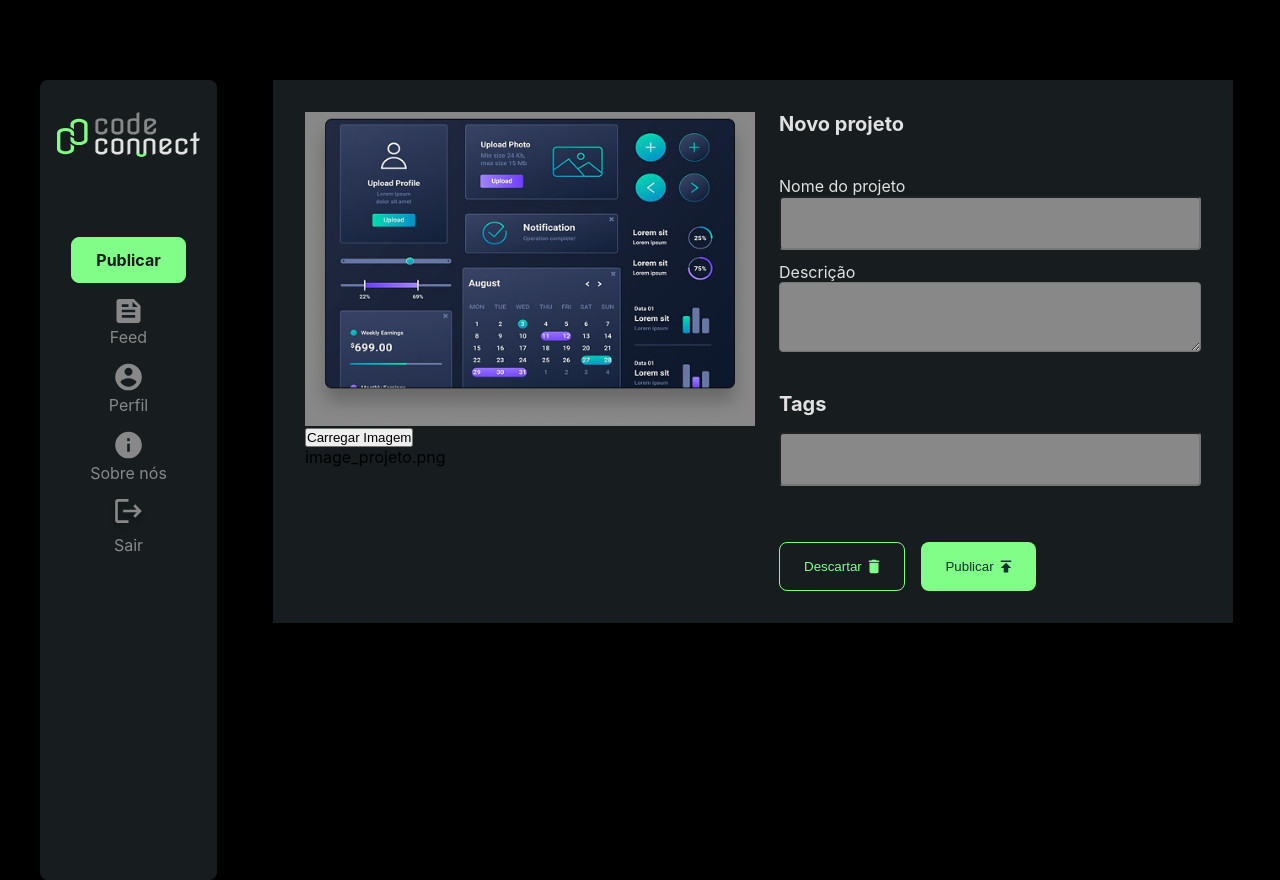
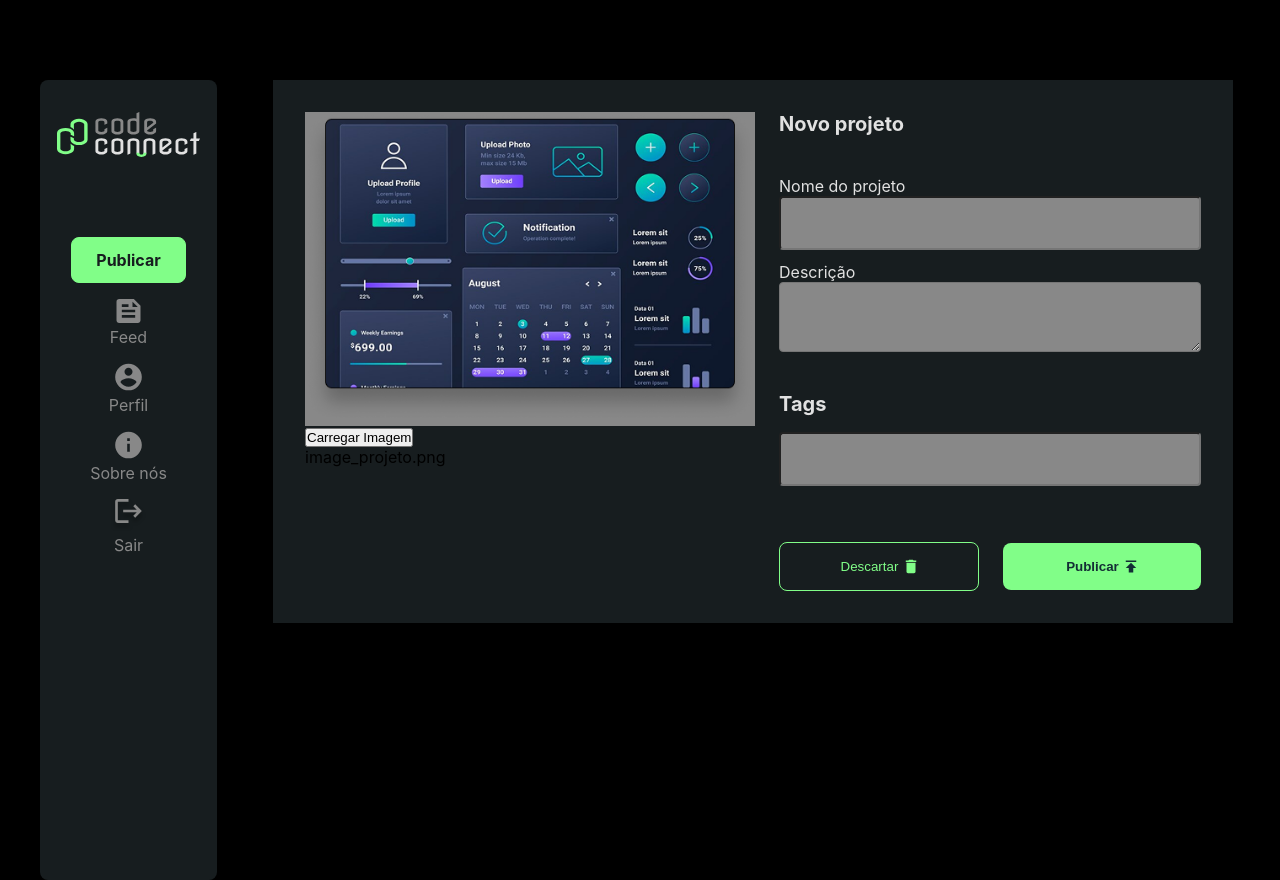
Before and after one commit to danielcoosta1/2codeconnect, a React (Vite) app: page /publicar in a window 1280 px wide. Built offline with nearby package versions, Linux system fonts and the light colour scheme.

Commit message:
Finalizando o ContainerDireito - estilização

```diff
--- a/src/pages/Publicar/index.jsx
+++ b/src/pages/Publicar/index.jsx
@@ -55,11 +55,11 @@ const Publicar = () => {
           <ContainerBotoes>
             <BotaoDescartar>
               <p>Descartar</p>
-              <img src={iconeTrash} />
+              <img src={iconeTrash} alt="ícone de lixeira"/>
             </BotaoDescartar>
             <BotaoPublicar>
               <p>Publicar</p>
-              <img src={arrowForward} />
+              <img src={arrowForward} alt="ícone de carregamento(flesha para cima)" />
             </BotaoPublicar>
           </ContainerBotoes>
         </ContainerDireito>
--- a/src/pages/Publicar/styles.js
+++ b/src/pages/Publicar/styles.js
@@ -64,22 +64,28 @@ export const InputDescricaoProjeto = styled.div`
 `;
 
 export const ContainerTags = styled.div`
-display: flex;
-flex-direction: column;
-gap: 1em;
+  display: flex;
+  flex-direction: column;
+  gap: 1em;
 `;
 
 export const Tags = styled.div``;
 
 export const ContainerBotoes = styled.div`
   display: flex;
-  gap: 1rem;
+  align-items: center;
+  justify-content: center;
+  gap: 1.5rem;
+
   width: 100%;
   font-weight: bold;
 `;
 
+// Substitua seus botões por estes estilos:
 export const BotaoDescartar = styled.button`
   display: flex;
+  align-items: center;
+  justify-content: center;
   gap: 0.5em;
   border: 1px solid #81fe88;
   color: #81fe88;
@@ -87,18 +93,51 @@ export const BotaoDescartar = styled.button`
   padding: 1rem 1.5rem;
   border-radius: 8px;
   cursor: pointer;
+  transition: background-color 0.2s ease, color 0.2s ease;
+  width: 100%;
+
+  &:hover {
+    background-color: rgba(129, 254, 136, 0.1);
+  }
+
+  &:active {
+    background-color: rgba(129, 254, 136, 0.2);
+    transform: scale(0.98);
+  }
+
+  &:focus {
+    outline: 2px solid #81fe88;
+    outline-offset: 2px;
+  }
 `;
 
 export const BotaoPublicar = styled.button`
+width: 100%;
   display: flex;
-  gap: 0.5em;
   align-items: center;
   justify-content: center;
+  gap: 0.5em;
 
-  border: none;
   background-color: #81fe88;
   color: #132e35;
   padding: 1rem 1.5rem;
   border-radius: 8px;
+  border: none;
   cursor: pointer;
+  font-weight: bold;
+  transition: background-color 0.2s ease, transform 0.1s ease;
+
+  &:hover {
+    background-color: #6be276;
+  }
+
+  &:active {
+    background-color: #5acd66;
+    transform: scale(0.98);
+  }
+
+  &:focus {
+    outline: 2px solid #132e35;
+    outline-offset: 2px;
+  }
 `;
```
